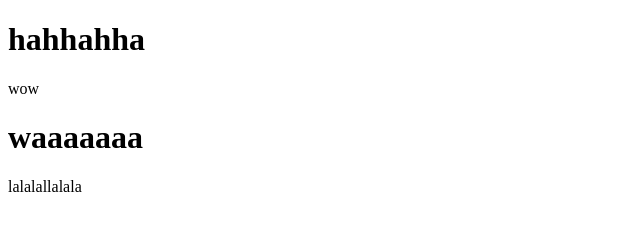
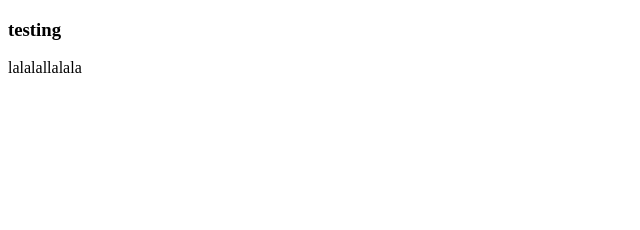
Before and after one commit to Zhouxone/sync, a plain HTML site: page about.html in a window 1280 px wide. Shown: the whole page, without its empty margins (0-640 px from the left). Drawn offline with Linux system fonts and the light colour scheme.

Commit message:
perubahan pada about us

```diff
--- a/about.html
+++ b/about.html
@@ -3,12 +3,7 @@
   <head>
     <meta charset="UTF-8" />
     <meta name="viewport" content="width=device-width, initial-scale=1.0" />
-    <title>Document</title>
-  </head>
-  <body>
-    <h1>hahhahha</h1>
-    <div>wow</div>
-<h1>waaaaaaa</h1>
+ <h3>testing</h3>
   <footer>lalalallalala</footer>
   </body>
 </html>
```
